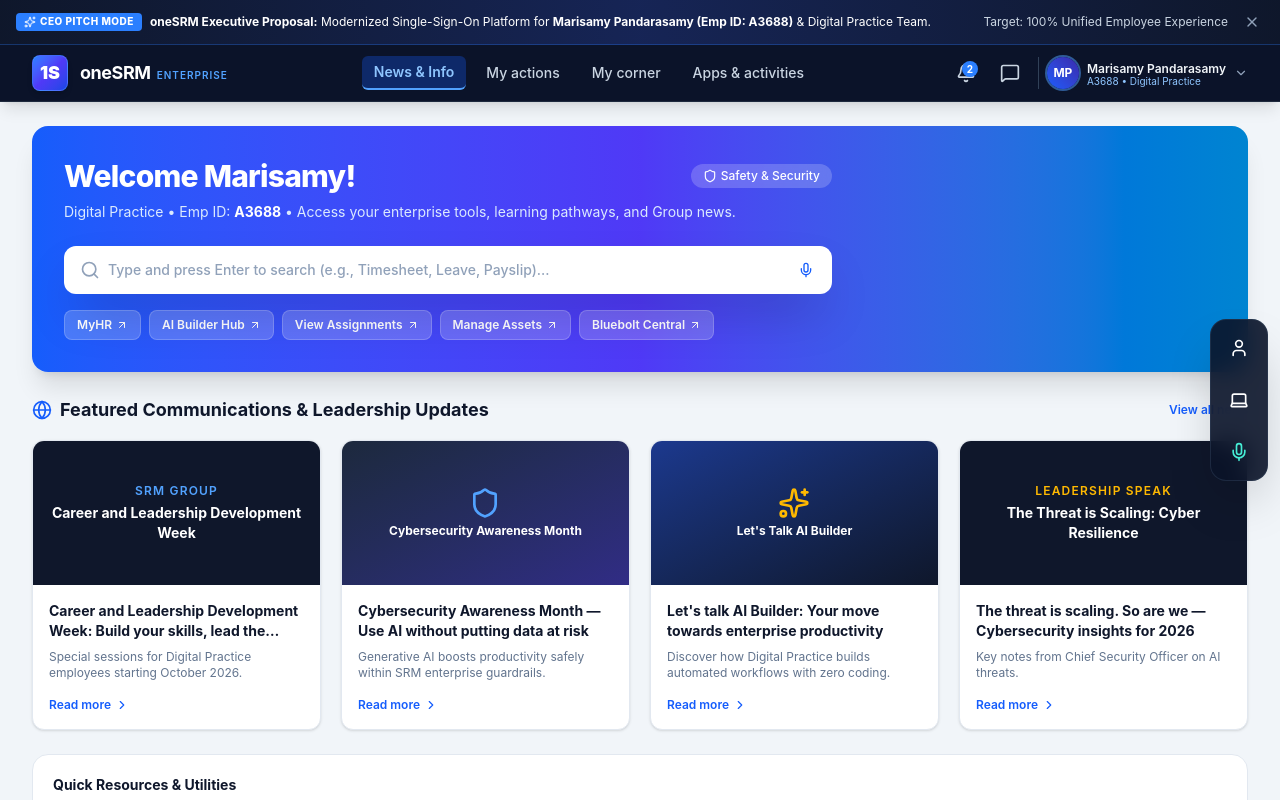
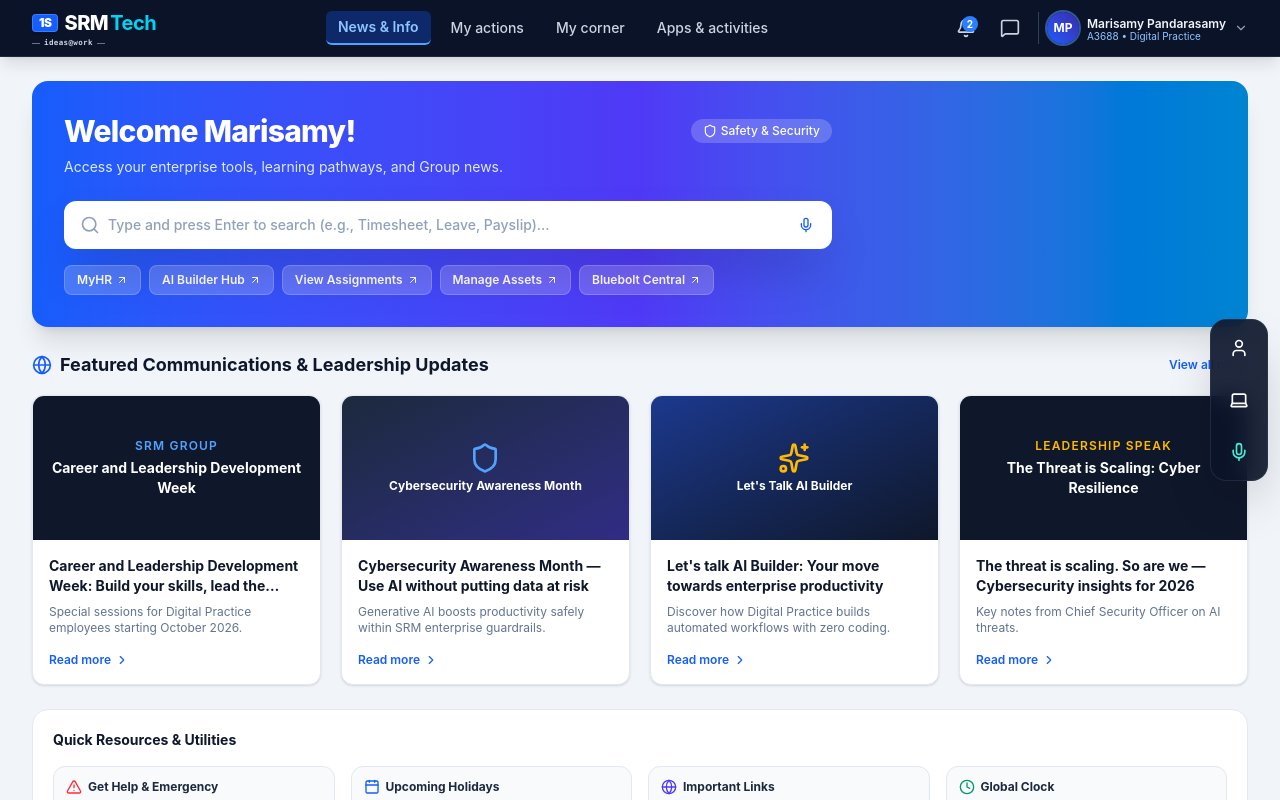
Before and after one commit to GobikrishnanMahalingam/OneSRM, a React (Vite) app in the folder One-S/: page / in a window 1280 px wide. Shown: the top 800 px of the page. Built offline with nearby package versions, Linux system fonts and the light colour scheme.

Commit message:
updated the dashboar

```diff
--- a/One-S/src/dashboard.tsx
+++ b/One-S/src/dashboard.tsx
@@ -1,10 +1,11 @@
 import { useState, useMemo } from 'react';
 import {
   Search, Bell, User, Grid, Bookmark, Calendar, FileText, Briefcase,
-  Sparkles, HelpCircle, Layers, ChevronRight, Mic, CheckCircle2, ArrowUpRight, X,
-  Clock, Award, Shield, DollarSign, Coffee, Globe, Cpu, ChevronDown,
-  Check, Info, MessageSquare, Sliders, Laptop, HeartPulse, FileCheck, BookOpen,
-  AlertTriangle, Headphones
+  Sparkles, HelpCircle, Layers, ChevronRight, Mic, CheckCircle2,
+  ArrowUpRight, Settings, Filter, X, Clock, Award, Shield, DollarSign,
+  Coffee, Globe, Cpu, ChevronDown, Check, Info, LayoutDashboard, Plus,
+  MessageSquare, Sliders, Play, Laptop, HeartPulse, FileCheck, ExternalLink,
+  BookOpen, AlertTriangle, Monitor, Headphones, ThumbsUp, RefreshCw, Send
 } from 'lucide-react';
 
 const USER_PROFILE = {
@@ -74,6 +75,24 @@ const CATEGORIES = [
 
 const ALPHABET = ['All', ...'ABCDEFGHIJKLMNOPQRSTUVWXYZ'.split('')];
 
+const SrmTechLogo = () => (
+  <div className="flex items-center space-x-2">
+    {/* 1S SRM Tech Typography */}
+    <div className="flex flex-col leading-none">
+      <div className="flex items-center font-bold tracking-tight text-xl">
+        <span className="bg-blue-600 text-white font-black px-1.5 py-0.5 rounded text-xs mr-1.5 shadow-sm border border-blue-400/50 inline-flex items-center justify-center leading-none">1S</span>
+        <span className="text-white font-extrabold">SRM</span>
+        <span className="text-cyan-400 font-bold ml-0.5">Tech</span>
+      </div>
+      <div className="flex items-center space-x-1 text-[7.5px] font-semibold text-slate-300 tracking-wider mt-0.5">
+        <span className="h-[1px] w-2 bg-slate-500 inline-block"></span>
+        <span className="lowercase font-mono text-slate-300">ideas@work</span>
+        <span className="h-[1px] w-2 bg-slate-500 inline-block"></span>
+      </div>
+    </div>
+  </div>
+);
+
 export default function App() {
   const [activeTab, setActiveTab] = useState('news'); // 'news' | 'actions' | 'corner' | 'apps'
   const [subTab, setSubTab] = useState('activities'); // 'activities' | 'agents'
@@ -81,14 +100,13 @@ export default function App() {
   const [selectedLetter, setSelectedLetter] = useState('All');
   const [searchQuery, setSearchQuery] = useState('');
   const [favoritesOnly, setFavoritesOnly] = useState(false);
-  const [showPitchBanner, setShowPitchBanner] = useState(true);
 
   // Modals & Drawers state
-  const [activeModal, setActiveModal] = useState<string | null>(null); // 'leave' | 'ncure' | 'profile' | null
+  const [activeModal, setActiveModal] = useState<string|null>(null); // 'leave' | 'ncure' | 'profile' | null
   const [isRecording, setIsRecording] = useState(false);
   const [leaveVoiceText, setLeaveVoiceText] = useState('');
   const [leaveDates, setLeaveDates] = useState({ start: '2026-10-12', end: '2026-10-14' });
-  const [toastMessage, setToastMessage] = useState(null);
+  const [toastMessage, setToastMessage] = useState<string|null>(null);
 
   // Filtered Apps
   const filteredApps = useMemo(() => {
@@ -120,46 +138,17 @@ export default function App() {
   return (
     <div className="min-h-screen bg-slate-100 text-slate-800 font-sans flex flex-col selection:bg-blue-600 selection:text-white relative">
 
-      {showPitchBanner && (
-        <div className="bg-gradient-to-r from-slate-900 via-blue-950 to-slate-900 border-b border-blue-500/30 px-4 py-2.5 text-white text-xs relative">
-          <div className="max-w-7xl mx-auto flex flex-col md:flex-row items-center justify-between gap-2">
-            <div className="flex items-center space-x-2">
-              <span className="bg-blue-500 text-white font-extrabold px-2 py-0.5 rounded text-[10px] tracking-wider uppercase flex items-center gap-1">
-                <Sparkles className="w-3 h-3" /> CEO Pitch Mode
-              </span>
-              <span>
-                <strong>oneSRM Executive Proposal:</strong> Modernized Single-Sign-On Platform for <strong>Marisamy Pandarasamy (Emp ID: A3688)</strong> & Digital Practice Team.
-              </span>
-            </div>
-            <div className="flex items-center space-x-3">
-              <span className="text-slate-300 hidden sm:inline">Target: 100% Unified Employee Experience</span>
-              <button
-                onClick={() => setShowPitchBanner(false)}
-                className="text-slate-400 hover:text-white p-1 rounded hover:bg-slate-800 transition"
-              >
-                <X className="w-4 h-4" />
-              </button>
-            </div>
-          </div>
-        </div>
-      )}
-
+      {/* Header */}
       <header className="bg-[#0b1329] text-white sticky top-0 z-40 shadow-lg border-b border-slate-800">
         <div className="max-w-7xl mx-auto px-4 sm:px-6 lg:px-8">
           <div className="flex items-center justify-between h-14">
 
-            {/* Brand Logo */}
-            <div className="flex items-center space-x-3 cursor-pointer" onClick={() => setActiveTab('news')}>
-              <div className="w-9 h-9 rounded-lg bg-gradient-to-br from-blue-500 via-indigo-600 to-blue-700 flex items-center justify-center font-black text-white text-lg shadow-md border border-blue-400/40">
-                1S
-              </div>
-              <div className="flex items-baseline space-x-1.5">
-                <span className="font-bold text-lg tracking-tight text-white">oneSRM</span>
-                <span className="text-[10px] font-semibold text-blue-400 uppercase tracking-widest hidden sm:inline">Enterprise</span>
-              </div>
+            {/* Brand Logo - SRM Tech */}
+            <div className="flex items-center cursor-pointer" onClick={() => setActiveTab('news')}>
+              <SrmTechLogo />
             </div>
 
-            {/* Main Tabs Navigation (Exact replica of Cognizant layout) */}
+            {/* Main Tabs Navigation */}
             <nav className="flex items-center space-x-1 sm:space-x-2 text-xs sm:text-sm font-medium">
               <button
                 onClick={() => setActiveTab('news')}
@@ -189,8 +178,6 @@ export default function App() {
 
             {/* Header Right Actions */}
             <div className="flex items-center space-x-3">
-
-              {/* Notification Badge */}
               <button
                 onClick={() => triggerToast('You have 2 pending approval actions.')}
                 className="relative p-1.5 text-slate-300 hover:text-white hover:bg-slate-800 rounded-lg transition"
@@ -202,7 +189,6 @@ export default function App() {
                 </span>
               </button>
 
-              {/* Feedback / Chat */}
               <button
                 onClick={() => triggerToast('Feedback module open.')}
                 className="p-1.5 text-slate-300 hover:text-white hover:bg-slate-800 rounded-lg transition hidden sm:block"
@@ -211,7 +197,6 @@ export default function App() {
                 <MessageSquare className="w-5 h-5" />
               </button>
 
-              {/* User Profile Avatar Pill */}
               <div
                 onClick={() => setActiveModal('profile')}
                 className="flex items-center space-x-2 pl-2 border-l border-slate-700 cursor-pointer hover:opacity-90 transition"
@@ -225,13 +210,13 @@ export default function App() {
                 </div>
                 <ChevronDown className="w-3.5 h-3.5 text-slate-400 hidden lg:block" />
               </div>
-
             </div>
 
           </div>
         </div>
       </header>
 
+      {}
       <main className="flex-1 max-w-7xl w-full mx-auto px-4 sm:px-6 lg:px-8 py-6 space-y-6">
 
         {/* ===================== TAB 1: NEWS & INFO ===================== */}
@@ -250,7 +235,7 @@ export default function App() {
                   </span>
                 </div>
                 <p className="text-blue-100 text-sm mb-6">
-                  {USER_PROFILE.department} • Emp ID: <strong className="text-white">{USER_PROFILE.empId}</strong> • Access your enterprise tools, learning pathways, and Group news.
+                  Access your enterprise tools, learning pathways, and Group news.
                 </p>
 
                 {/* Big Search Input */}
```
